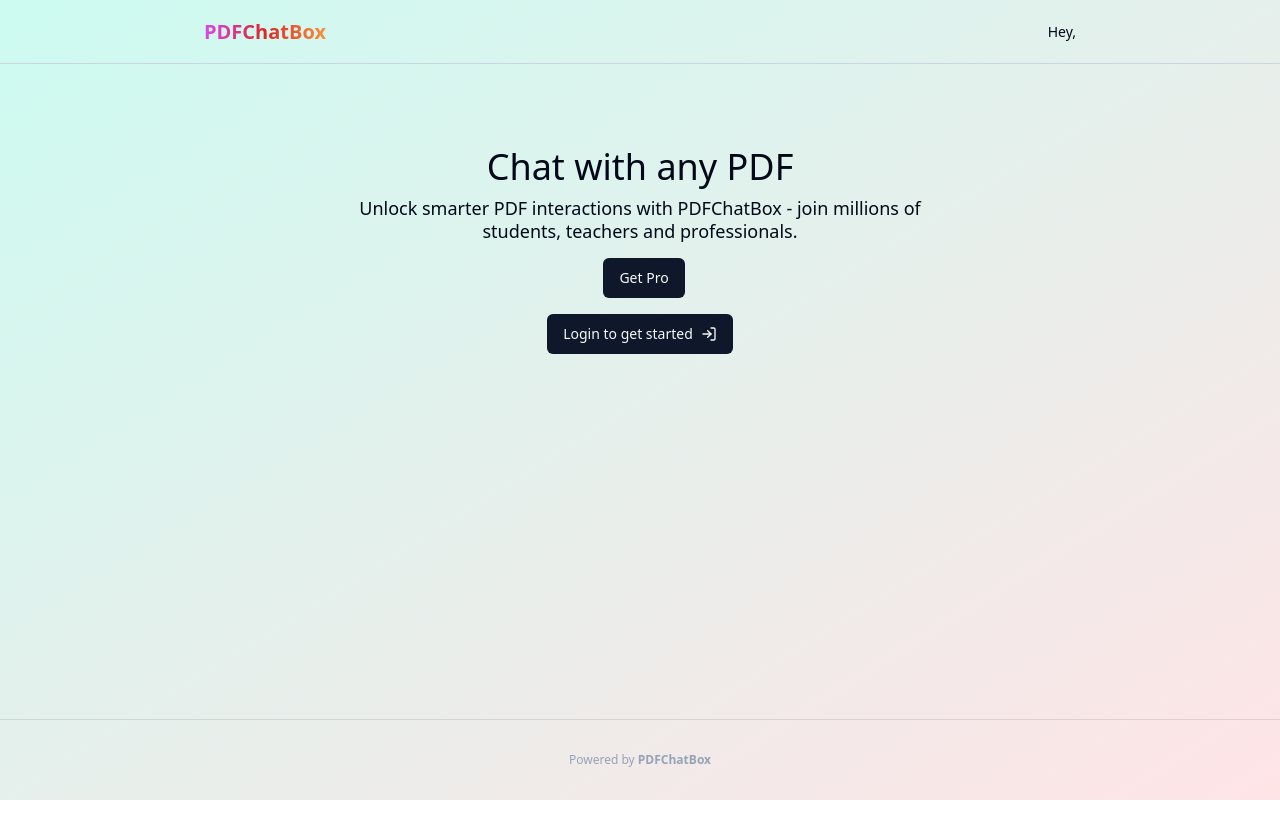
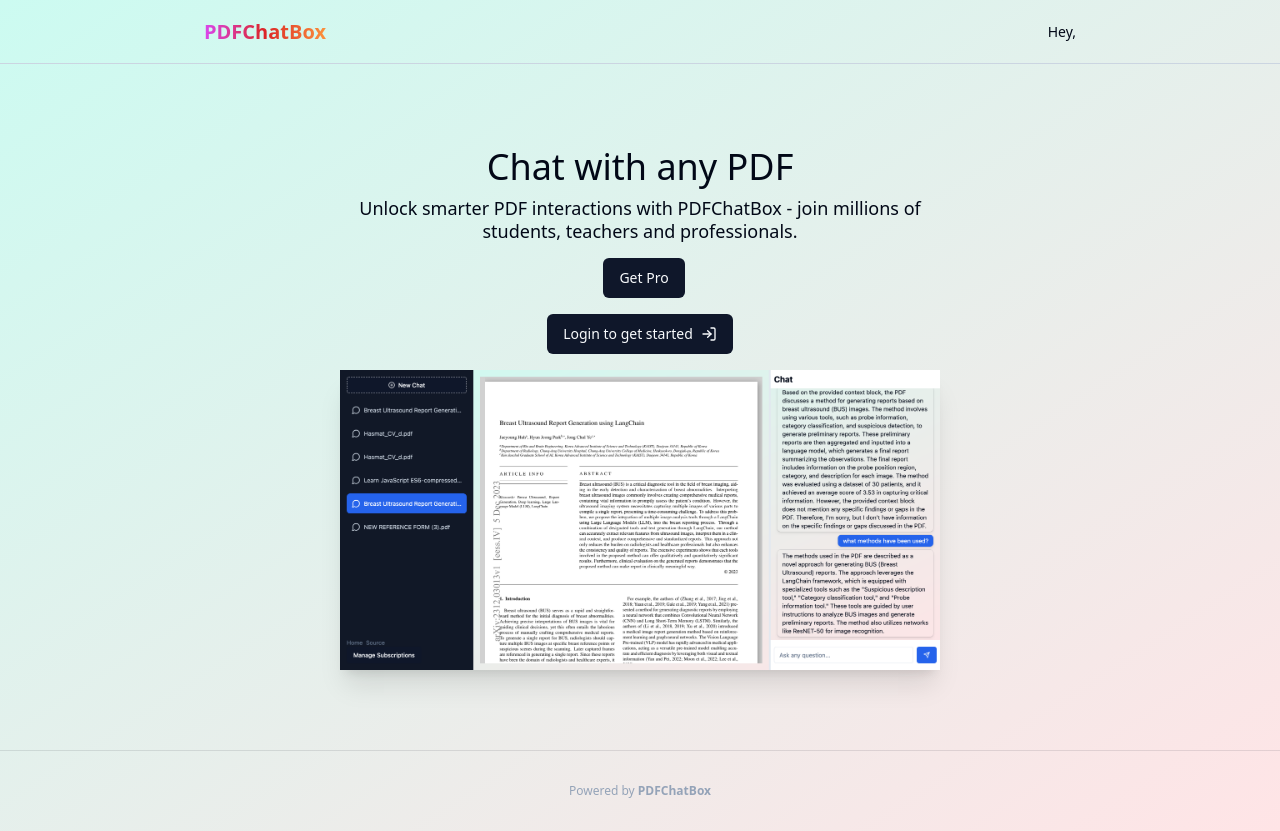
Before and after one commit to alihasmat/pdfchatbox, a Next.js app: page / in a window 1280 px wide. Before the commit the page ends 800 px from the top, so only its background shows below. Built offline with nearby package versions, Linux system fonts and the light colour scheme; no server answers.

Commit message:
third commit
added screenshot image

```diff
--- a/src/app/page.tsx
+++ b/src/app/page.tsx
@@ -8,6 +8,7 @@
 import { db } from "@/lib/db";
 import { chats } from "@/lib/db/schema";
 import { eq } from "drizzle-orm";
+import Image from "next/image";
 
 export default async function Home() {
   const {userId} = await auth();
@@ -59,12 +60,15 @@
               isAuth ? (
                 <FileUpload />
               ): (
+                <div className="flex flex-col items-center">
+                  <Link href="sign-in" className="flex justify-center">
+                    <Button> Login to get started
+                      <LogIn className="w-4 h-4 ml-2" />
+                    </Button>
+                  </Link>
 
-                <Link href="sign-in" className="flex justify-center">
-                  <Button> Login to get started
-                    <LogIn className="w-4 h-4 ml-2" />
-                  </Button>
-                </Link>
+                  <Image className="mt-4 shadow-xl" src="/pdfchatbox-image.png" width={600} height={400} alt="pdfchatbox" />
+                </div>
 
 
               )
```
Also changed, not shown: public/pdfchatbox-image.png (added).
